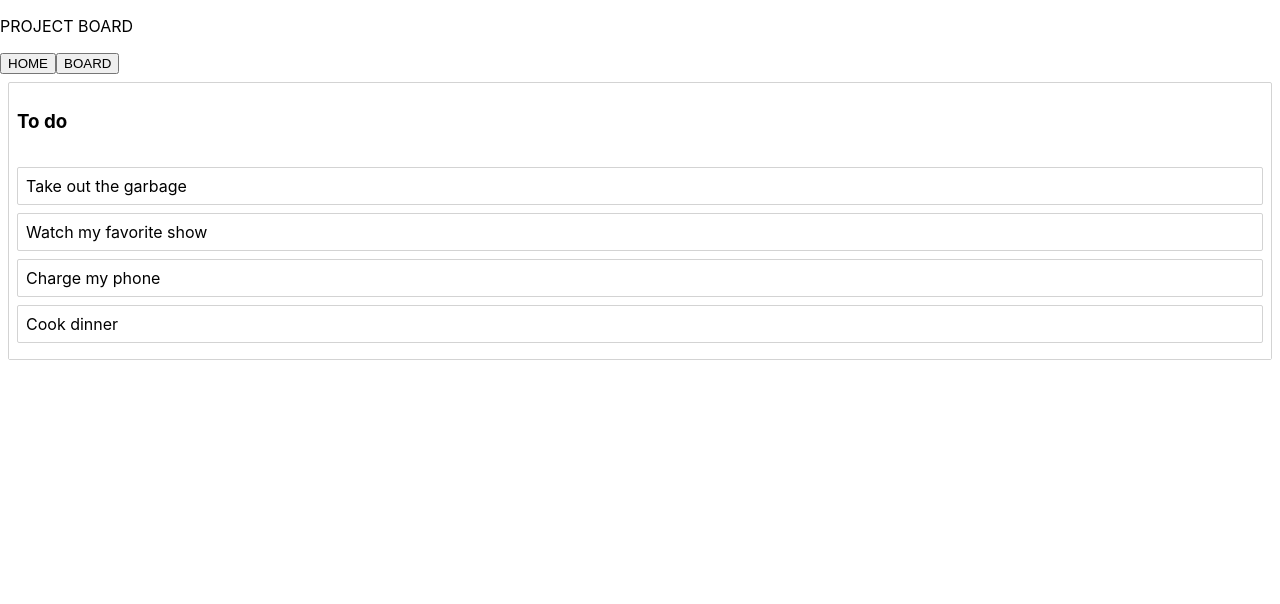
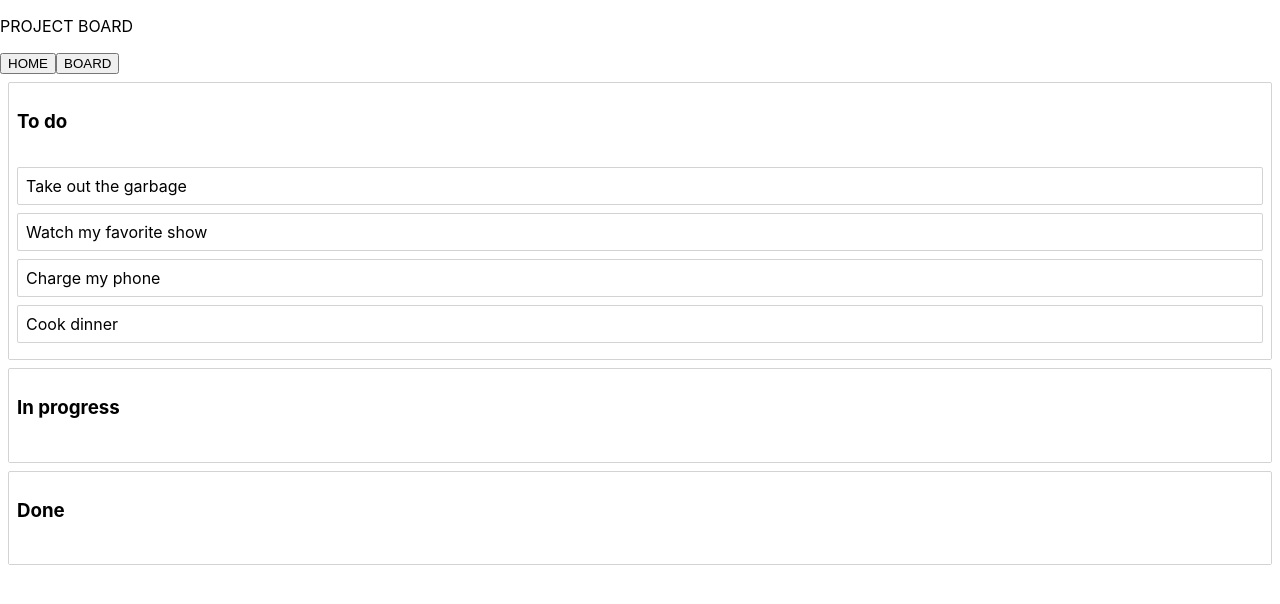
Before and after one commit to michellekaplan7/kanban-project-board, a React (Create React App) app: page /projectboard in a window 1280 px wide. Shown: the top 604 px of the page. Built offline with nearby package versions, Linux system fonts and the light colour scheme.

Commit message:
Update initial data to have 2 more columns, including in progress and done

```diff
--- a/src/initial-data.js
+++ b/src/initial-data.js
@@ -11,9 +11,20 @@
             title: 'To do',
             taskIds: ['task-1', 'task-2', 'task-3', 'task-4'],
         },
+        'column-2': {
+            id: 'column-2',
+            title: 'In progress',
+            taskIds: [],
+        },
+        'column-3': {
+            id: 'column-3',
+            title: 'Done',
+            taskIds: [],
+        },
     },
+
     // Facilitate reordering of the columns
-    columnOrder: ['column-1'],
+    columnOrder: ['column-1', 'column-2', 'column-3'],
 };
 
 export default initialData;
```
